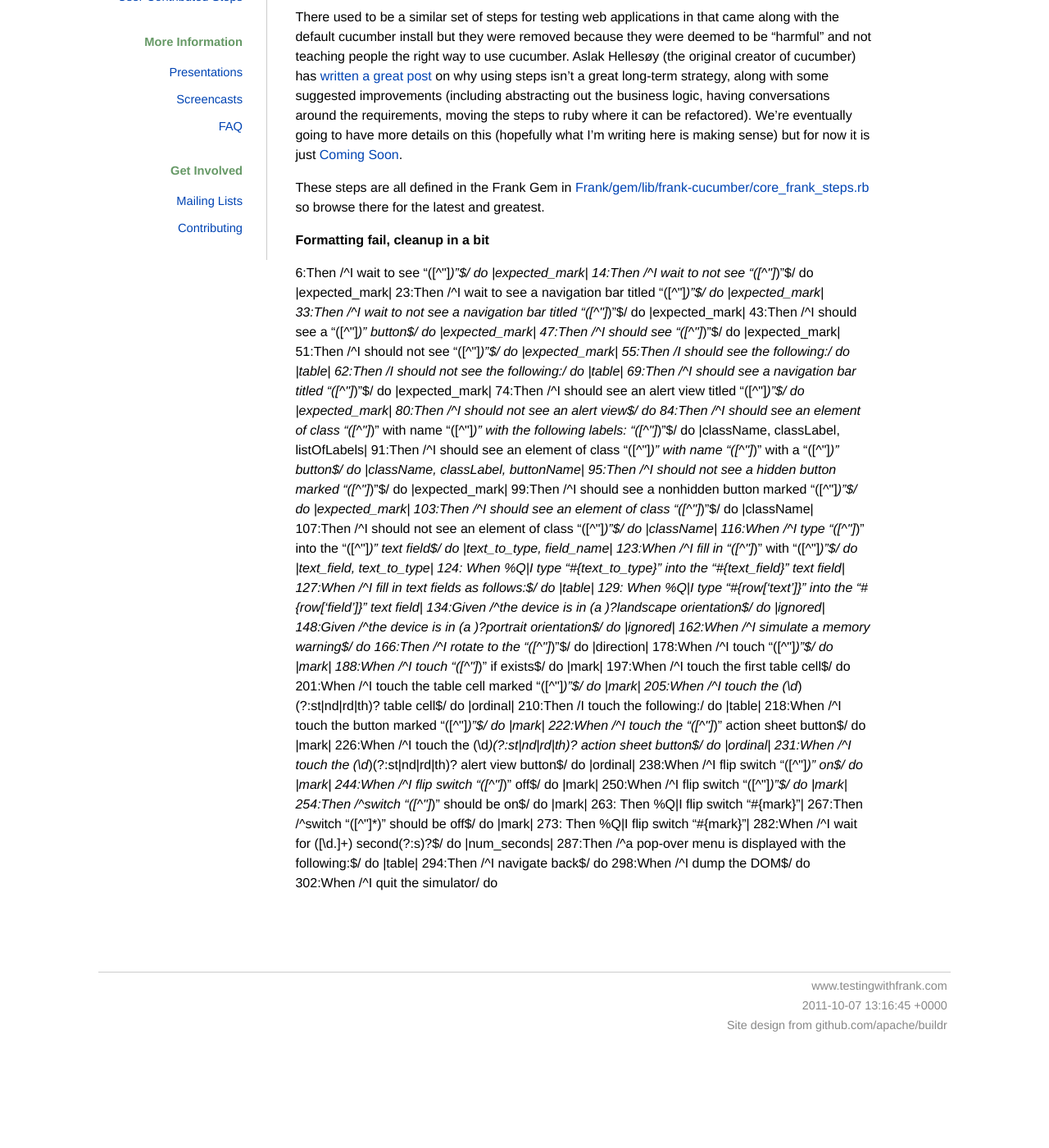
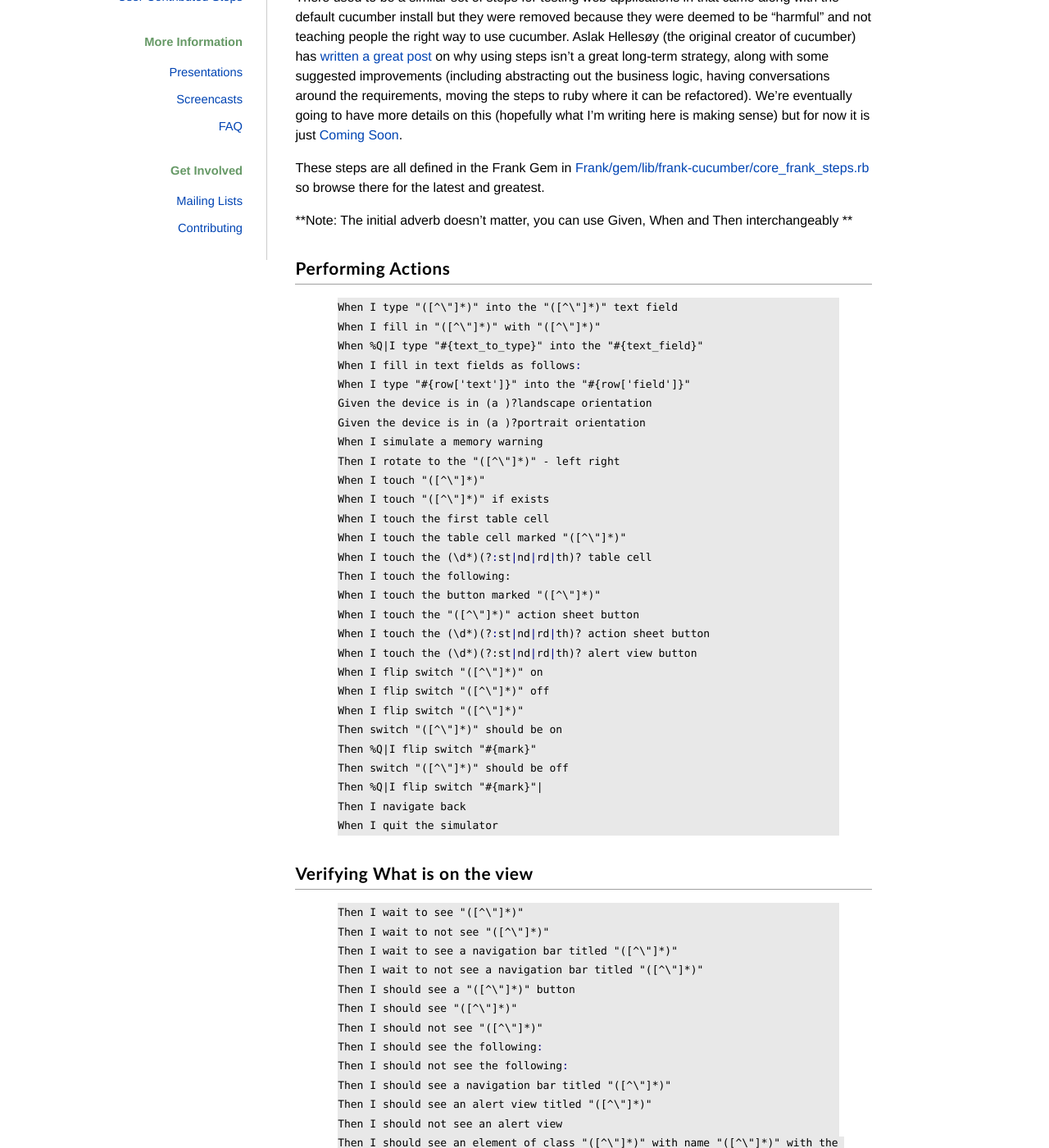
Before and after one commit to moredip/Frank, a Jekyll site: the page built from supplied_steps.md, in a window 1280 px wide and 1400 px high, scrolled down 449 px. Shown: the whole window at 82% size. Built offline with Jekyll 4.4.1, drawn with Linux system fonts in a browser that asks for light colours; before the commit the page ends 1773 px from its top, so only the background shows below that; some of the changed text lies outside the part shown.

Commit message:
Fixing up included steps formatting

```diff
--- a/supplied_steps.md
+++ b/supplied_steps.md
@@ -33,73 +32,67 @@ These steps are all defined in the Frank Gem in
 [Frank/gem/lib/frank-cucumber/core_frank_steps.rb](http://github.com/moredip/Frank/blob/master/gem/lib/frank-cucumber/core_frank_steps.rb)
 so browse there for the latest and greatest.
 
-**Formatting fail, cleanup in a bit**
+**Note: The initial adverb doesn't matter, you can use Given, When and Then
+  interchangeably **
 
-6:Then /^I wait to see "([^\"]*)"$/ do |expected_mark|
-14:Then /^I wait to not see "([^\"]*)"$/ do |expected_mark|
-23:Then /^I wait to see a navigation bar titled "([^\"]*)"$/ do
-|expected_mark|
-33:Then /^I wait to not see a navigation bar titled "([^\"]*)"$/ do
-|expected_mark|
-43:Then /^I should see a "([^\"]*)" button$/ do |expected_mark|
-47:Then /^I should see "([^\"]*)"$/ do |expected_mark|
-51:Then /^I should not see "([^\"]*)"$/ do |expected_mark|
-55:Then /I should see the following:/ do |table|
-62:Then /I should not see the following:/ do |table|
-69:Then /^I should see a navigation bar titled "([^\"]*)"$/ do
-|expected_mark|
-74:Then /^I should see an alert view titled "([^\"]*)"$/ do
-|expected_mark|
-80:Then /^I should not see an alert view$/ do
-84:Then /^I should see an element of class "([^\"]*)" with name
-"([^\"]*)" with the following labels: "([^\"]*)"$/ do |className,
-classLabel, listOfLabels|
-91:Then /^I should see an element of class "([^\"]*)" with name
-"([^\"]*)" with a "([^\"]*)" button$/ do |className, classLabel,
-buttonName|
-95:Then /^I should not see a hidden button marked "([^\"]*)"$/ do
-|expected_mark|
-99:Then /^I should see a nonhidden button marked "([^\"]*)"$/ do
-|expected_mark|
-103:Then /^I should see an element of class "([^\"]*)"$/ do
-|className|
-107:Then /^I should not see an element of class "([^\"]*)"$/ do
-|className|
-116:When /^I type "([^\"]*)" into the "([^\"]*)" text field$/ do
-|text_to_type, field_name|
-123:When /^I fill in "([^\"]*)" with "([^\"]*)"$/ do |text_field,
-text_to_type|
-124:  When %Q|I type "#{text_to_type}" into the "#{text_field}" text
-field|
-127:When /^I fill in text fields as follows:$/ do |table|
-129:    When %Q|I type "#{row['text']}" into the "#{row['field']}"
-text field|
-134:Given /^the device is in (a )?landscape orientation$/ do |ignored|
-148:Given /^the device is in (a )?portrait orientation$/ do |ignored|
-162:When /^I simulate a memory warning$/ do
-166:Then /^I rotate to the "([^\"]*)"$/ do |direction|
-178:When /^I touch "([^\"]*)"$/ do |mark|
-188:When /^I touch "([^\"]*)" if exists$/ do |mark|
-197:When /^I touch the first table cell$/ do
-201:When /^I touch the table cell marked "([^\"]*)"$/ do |mark|
-205:When /^I touch the (\d*)(?:st|nd|rd|th)? table cell$/ do |ordinal|
-210:Then /I touch the following:/ do |table|
-218:When /^I touch the button marked "([^\"]*)"$/ do |mark|
-222:When /^I touch the "([^\"]*)" action sheet button$/ do |mark|
-226:When /^I touch the (\d*)(?:st|nd|rd|th)? action sheet button$/ do
-|ordinal|
-231:When /^I touch the (\d*)(?:st|nd|rd|th)? alert view button$/ do
-|ordinal|
-238:When /^I flip switch "([^\"]*)" on$/ do |mark|
-244:When /^I flip switch "([^\"]*)" off$/ do |mark|
-250:When /^I flip switch "([^\"]*)"$/ do |mark|
-254:Then /^switch "([^\"]*)" should be on$/ do |mark|
-263:    Then %Q|I flip switch "#{mark}"|
-267:Then /^switch "([^\"]*)" should be off$/ do |mark|
-273:    Then %Q|I flip switch "#{mark}"|
-282:When /^I wait for ([\d\.]+) second(?:s)?$/ do |num_seconds|
-287:Then /^a pop\-over menu is displayed with the following:$/ do
-|table|
-294:Then /^I navigate back$/ do
-298:When /^I dump the DOM$/ do
-302:When /^I quit the simulator/ do
+## Performing Actions
+{% highlight gherkin %}When I type "([^\"]*)" into the "([^\"]*)" text field
+When I fill in "([^\"]*)" with "([^\"]*)"
+When %Q|I type "#{text_to_type}" into the "#{text_field}"
+When I fill in text fields as follows:
+When I type "#{row['text']}" into the "#{row['field']}"
+Given the device is in (a )?landscape orientation
+Given the device is in (a )?portrait orientation
+When I simulate a memory warning
+Then I rotate to the "([^\"]*)" - left right
+When I touch "([^\"]*)"
+When I touch "([^\"]*)" if exists
+When I touch the first table cell
+When I touch the table cell marked "([^\"]*)"
+When I touch the (\d*)(?:st|nd|rd|th)? table cell
+Then I touch the following:
+When I touch the button marked "([^\"]*)"
+When I touch the "([^\"]*)" action sheet button
+When I touch the (\d*)(?:st|nd|rd|th)? action sheet button
+When I touch the (\d*)(?:st|nd|rd|th)? alert view button
+When I flip switch "([^\"]*)" on
+When I flip switch "([^\"]*)" off
+When I flip switch "([^\"]*)"
+Then switch "([^\"]*)" should be on
+Then %Q|I flip switch "#{mark}"
+Then switch "([^\"]*)" should be off
+Then %Q|I flip switch "#{mark}"|
+Then I navigate back
+When I quit the simulator
+{% endhighlight %}
+
+## Verifying What is on the view
+{% highlight gherkin %}
+
+Then I wait to see "([^\"]*)"
+Then I wait to not see "([^\"]*)"
+Then I wait to see a navigation bar titled "([^\"]*)"
+Then I wait to not see a navigation bar titled "([^\"]*)"
+Then I should see a "([^\"]*)" button
+Then I should see "([^\"]*)"
+Then I should not see "([^\"]*)"
+Then I should see the following:
+Then I should not see the following:
+Then I should see a navigation bar titled "([^\"]*)"
+Then I should see an alert view titled "([^\"]*)"
+Then I should not see an alert view
+Then I should see an element of class "([^\"]*)" with name "([^\"]*)" with the following labels: "([^\"]*)"
+Then I should see an element of class "([^\"]*)" with name "([^\"]*)" with a "([^\"]*)" button
+Then I should not see a hidden button marked "([^\"]*)"
+Then I should see a nonhidden button marked "([^\"]*)"
+Then I should see an element of class "([^\"]*)"
+Then I should not see an element of class "([^\"]*)"
+Then a pop\-over menu is displayed with the following:
+{% endhighlight %}
+
+## Debug or Miscellaneous
+{% highlight gherkin %}
+
+When I wait for ([\d\.]+) second(?:s)
+When I dump the DOM
+{% endhighlight %}
```
Also changed, not shown: other parts of supplied_steps.md (+2 -3 lines).
